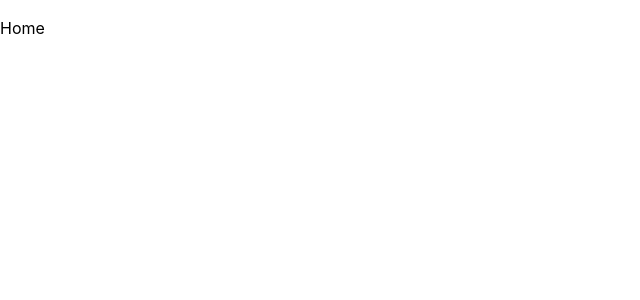
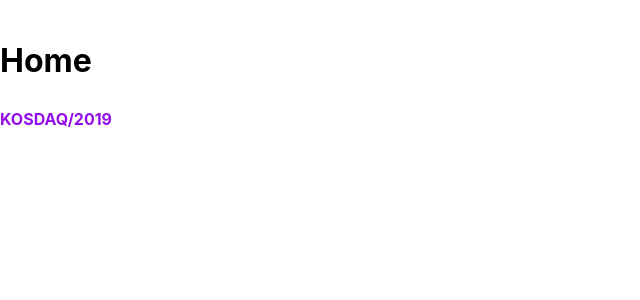
Before and after one commit to ricepotato/qi-front, a React (Create React App) app: page /#/ in a window 1280 px wide. Shown: the top 300 px of the page, without its empty margins (0-640 px from the left). Built offline with nearby package versions, Linux system fonts and the light colour scheme.

Commit message:
mf router path params parsing

```diff
--- a/src/Components/Home.js
+++ b/src/Components/Home.js
@@ -1,7 +1,13 @@
 import React from "react";
+import { Link } from "react-router-dom";
 
 const home = () => {
-  return "Home";
+  return (
+    <>
+      <h1>Home</h1>
+      <Link to="/mf/KOSDAQ/2019">KOSDAQ/2019</Link>
+    </>
+  );
 };
 
 export default home;
--- a/src/Components/Mf.js
+++ b/src/Components/Mf.js
@@ -1,6 +1,12 @@
 import React from "react";
+import queryString from "query-string";
 
-const mf = () => {
+const mf = ({ location, match }) => {
+  const {
+    params: { year, market },
+  } = match;
+  console.log(year, market);
+
   return (
     <>
       <h1>마법공식 종목 추천</h1>
--- a/src/Components/Router.js
+++ b/src/Components/Router.js
@@ -7,7 +7,7 @@ export default () => (
   <Router>
     <>
       <Route path="/" exact component={Home} />
-      <Route path="/mf" component={Mf}></Route>
+      <Route path="/mf/:market/:year" exact component={Mf}></Route>
     </>
   </Router>
 );
```
